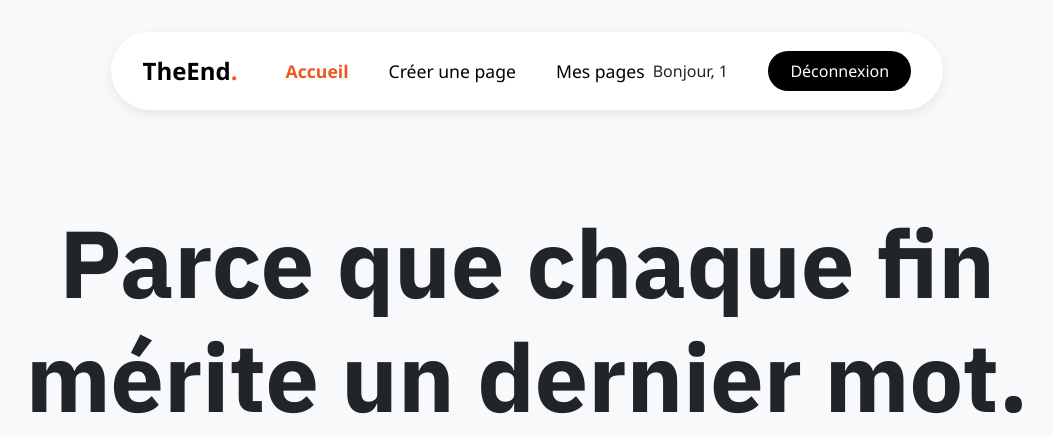
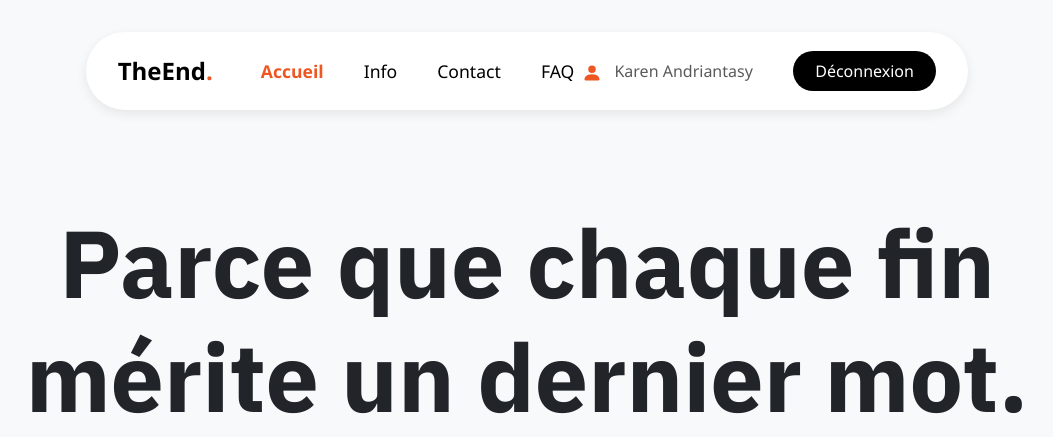
Before and after one commit to Alouda-Webcup/UI-UX, a PHP site: page /index.php in a window 1280 px wide. Shown: the top 437 px of the page, without its empty margins (113-1166 px from the left). Run offline with PHP 8.4, Linux system fonts and the light colour scheme; a user stored in the database is signed in.

Commit message:
feat: navbar intelligent

```diff
--- a/auth/login.php
+++ b/auth/login.php
@@ -16,8 +16,11 @@ if ($_SERVER["REQUEST_METHOD"] == "POST") {
     $user = $stmt->fetch(PDO::FETCH_ASSOC);
 
     if ($user && password_verify($password, $user['user_password'])) {
+        // Définir les variables de session nécessaires
         $_SESSION['user_id'] = $user['id_users'];
-        $_SESSION['user_name'] = $user['user_name'];
+        $_SESSION['username'] = $user['user_name'];   // clé username pour le navbar
+        $_SESSION['logged_in'] = true;                 // clé logged_in pour vérifier la connexion
+
         $success = "Connexion réussie ! Redirection en cours...";
     } else {
         $error = "Email ou mot de passe incorrect.";
--- a/includes/navbar.php
+++ b/includes/navbar.php
@@ -114,6 +114,13 @@ $username = $logged_in ? $_SESSION['username'] : '';
       cursor: pointer;
     }
 
+    .user-icon {
+      display: inline-flex;
+      vertical-align: middle;
+      margin-right: 0.5rem;
+      fill: #EE5622;
+    }
+
     @media (max-width: 991.98px) {
       .navbar-capsule {
         width: auto;
@@ -178,21 +185,29 @@ $username = $logged_in ? $_SESSION['username'] : '';
     <div class="collapse navbar-collapse" id="navbarSupportedContent">
       <ul class="navbar-nav me-auto mb-2 mb-lg-0" role="menu" aria-label="Menu principal">
         <li class="nav-item" role="none">
-          <a class="nav-link <?= $current_page === 'index.php' ? 'active' : '' ?>" href="../index.php" role="menuitem">Accueil</a>
+          <a class="nav-link <?= $current_page == 'index.php' ? 'active' : '' ?>" href="../index.php" role="menuitem" aria-current="<?= $current_page == 'index.php' ? 'page' : 'false' ?>">Accueil</a>
         </li>
         <li class="nav-item" role="none">
-          <a class="nav-link <?= $current_page === 'create.php' ? 'active' : '' ?>" href="../pages/create.php" role="menuitem">Créer une page</a>
+          <a class="nav-link <?= $current_page == 'info.php' ? 'active' : '' ?>" href="info.php" role="menuitem" aria-current="<?= $current_page == 'info.php' ? 'page' : 'false' ?>">Info</a>
         </li>
         <li class="nav-item" role="none">
-          <a class="nav-link <?= $current_page === 'project.php' ? 'active' : '' ?>" href="../pages/project.php" role="menuitem">Mes pages</a>
+          <a class="nav-link <?= $current_page == 'contact.php' ? 'active' : '' ?>" href="contact.php" role="menuitem" aria-current="<?= $current_page == 'contact.php' ? 'page' : 'false' ?>">Contact</a>
+        </li>
+        <li class="nav-item" role="none">
+          <a class="nav-link <?= $current_page == 'faq.php' ? 'active' : '' ?>" href="faq.php" role="menuitem" aria-current="<?= $current_page == 'faq.php' ? 'page' : 'false' ?>">FAQ</a>
         </li>
       </ul>
 
       <?php if ($logged_in): ?>
-        <span class="me-3 text-dark fw-medium">Bonjour, <?= htmlspecialchars($username) ?></span>
-        <a href="../auth/logout.php" class="btn btn-cta" role="button">Déconnexion</a>
+        <span class="navbar-text me-3" aria-label="Utilisateur connecté">
+          <svg xmlns="http://www.w3.org/2000/svg" width="20" height="20" class="user-icon" viewBox="0 0 16 16" aria-hidden="true" focusable="false">
+            <path d="M3 14s-1 0-1-1 1-4 6-4 6 3 6 4-1 1-1 1H3zm5-6a3 3 0 1 0 0-6 3 3 0 0 0 0 6z"/>
+          </svg>
+          <?= htmlspecialchars($username) ?>
+        </span>
+        <a href="logout.php" class="btn btn-cta" role="button" aria-label="Déconnexion">Déconnexion</a>
       <?php else: ?>
-        <a href="../auth/login.php" class="btn btn-cta" role="button">Connexion</a>
+        <a href="login.php" class="btn btn-cta" role="button" aria-label="Connexion">Connexion</a>
       <?php endif; ?>
     </div>
   </div>
```
Also changed, not shown: config/bdconnect.php (+4 -4 lines).
